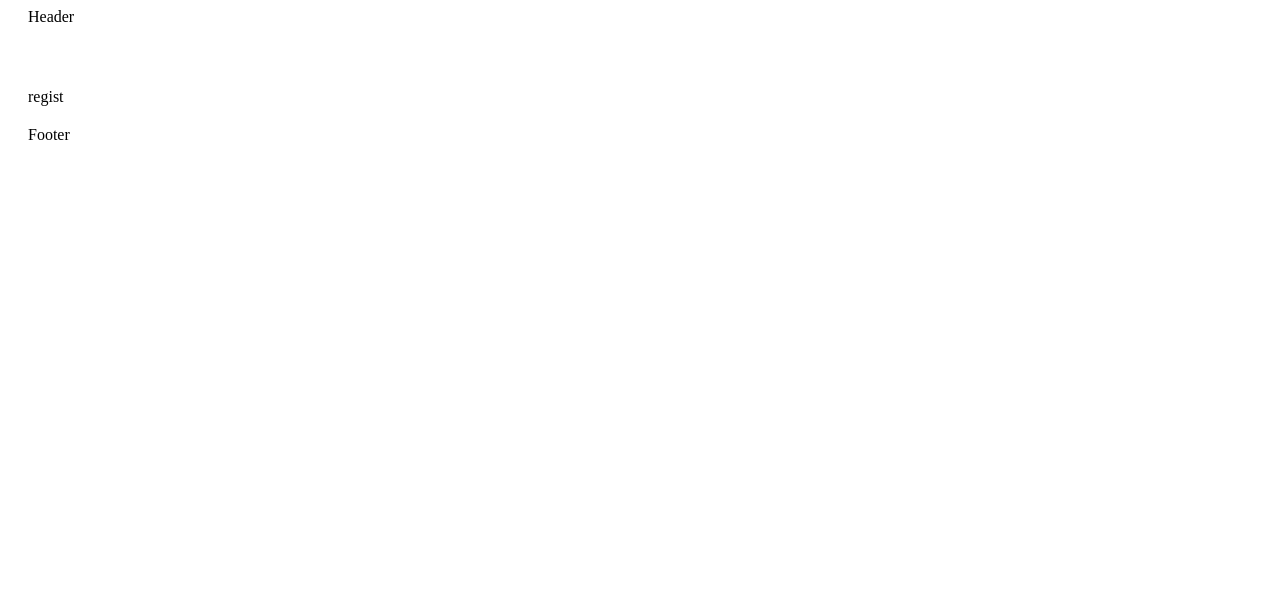
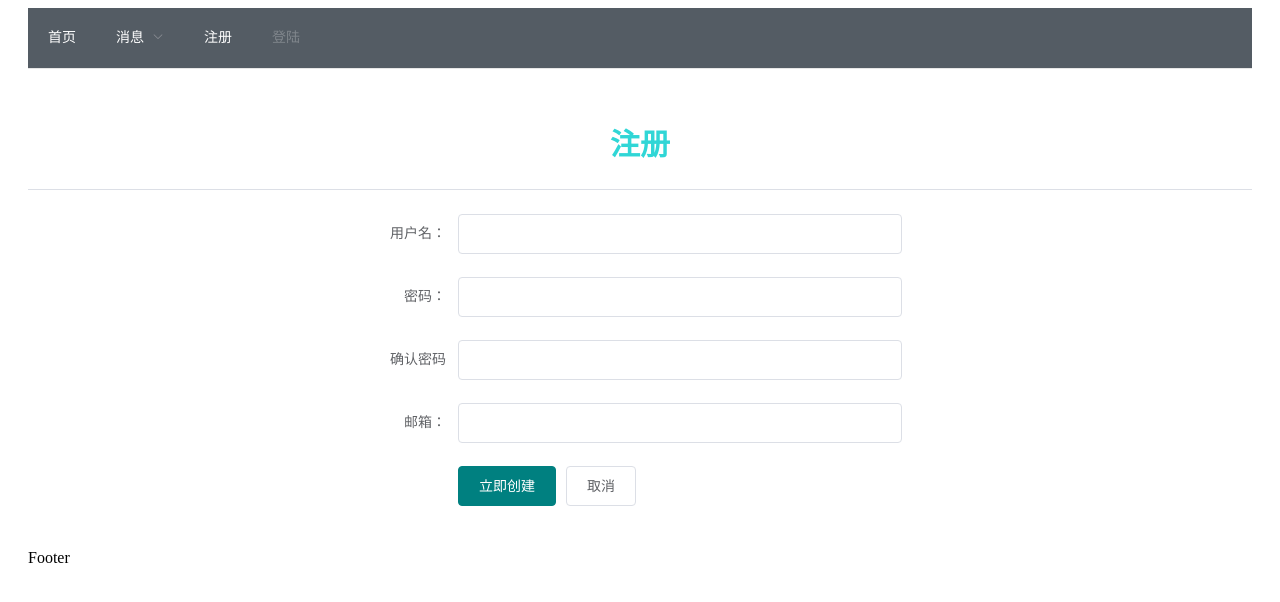
Before and after one commit to risoyo/Nowcoding-vue, a Vue app: page /#/Register in a window 1280 px wide. Shown: the top 602 px of the page. Built offline with nearby package versions, Linux system fonts and the light colour scheme; no server answers.

Commit message:
编写注册页

```diff
--- a/package.json
+++ b/package.json
@@ -1,5 +1,5 @@
 {
-  "name": "trainsystem",
+  "name": "nowcoder",
   "version": "0.1.0",
   "private": true,
   "scripts": {
--- a/public/index.html
+++ b/public/index.html
@@ -5,11 +5,11 @@
     <meta http-equiv="X-UA-Compatible" content="IE=edge">
     <meta name="viewport" content="width=device-width,initial-scale=1.0">
     <link rel="icon" href="<%= BASE_URL %>favicon.ico">
-    <title>trainsystem</title>
+    <title>nowcoder</title>
   </head>
   <body>
     <noscript>
-      <strong>We're sorry but trainsystem doesn't work properly without JavaScript enabled. Please enable it to continue.</strong>
+      <strong>We're sorry but nowcoder doesn't work properly without JavaScript enabled. Please enable it to continue.</strong>
     </noscript>
     <div id="app"></div>
     <!-- built files will be auto injected -->
--- a/src/components/Common/Header.vue
+++ b/src/components/Common/HeaderMain.vue
@@ -9,20 +9,21 @@
       text-color="#fff"
       active-text-color="#ffd04b"
     >
-      <el-menu-item index="1">首页</el-menu-item>
+      <el-menu-item index="home">首页</el-menu-item>
       <el-submenu index="2">
         <template slot="title">消息</template>
         <el-menu-item index="2-1">最热1</el-menu-item>
         <el-menu-item index="2-2">最热2</el-menu-item>
         <el-menu-item index="2-3">最热3</el-menu-item>
         <el-submenu index="2-4">
-          <template slot="title">选项4</template>
+          <template slot="title"
+          >选项4</template>
           <el-menu-item index="2-4-1">选项1</el-menu-item>
           <el-menu-item index="2-4-2">选项2</el-menu-item>
           <el-menu-item index="2-4-3">选项3</el-menu-item>
         </el-submenu>
       </el-submenu>
-      <el-menu-item index="login" >注册</el-menu-item>
+      <el-menu-item index="Register">注册</el-menu-item>
       <el-menu-item index="4" disabled>登陆</el-menu-item>
     </el-menu>
   </div>
@@ -33,7 +34,7 @@
 // import RegisterMain from "@/components/Register/RegisterMain.vue";
 
 export default {
-  name: "header",
+  name: "HeaderMain",
   components: {
     // RegisterMain
   },
@@ -47,11 +48,14 @@ export default {
   methods: {
     handleSelect(key, keyPath) {
       console.log(key, keyPath);
-      if(key === "login"){
-        console.log("login");
-        this.$router.push('Register')
+      if (key === "Register") {
+        console.log("Register");
+        this.$router.push("Register");
+      } else if (key === "home") {
+        console.log("home");
+        this.$router.push("/");
       }
-    },
+    }
   }
 };
 </script>
--- a/src/components/Home/HomeMain.vue
+++ b/src/components/Home/HomeMain.vue
@@ -1,6 +1,6 @@
 <template>
   <div class="hello">
-      <el-tabs v-model="activeName" @tab-click="handleClick">
+      <el-tabs v-model="activeName" @tab-click="handleClick" type="card">
     <el-tab-pane label="最新" name="first">
           <h3>当前页码 is {{totalPageNumber}}</h3>
 
--- a/src/components/Register/RegisterMain.vue
+++ b/src/components/Register/RegisterMain.vue
@@ -1,16 +1,61 @@
 <template>
   <div>
-regist
+    <!-- 注册页页头 -->
+    <h1 class="register-header">注册</h1>
+    <el-divider></el-divider>
+    <!-- 使用element-ui的表单来实现注册页主体 -->
+    <div class="register-form">
+      <el-form ref="form" :model="form" label-width="80px">
+        <el-form-item label="用户名：  ">
+          <el-input v-model="form.name"></el-input>
+        </el-form-item>
+        <el-form-item label="密码：  ">
+          <el-input v-model="form.password"></el-input>
+        </el-form-item>
+        <el-form-item label="确认密码">
+          <el-input v-model="form.passwordConfirm"></el-input>
+        </el-form-item>
+        <el-form-item label="邮箱：  ">
+          <el-input v-model="form.email"></el-input>
+        </el-form-item>
+        <el-form-item>
+          <el-button type="primary" @click="onSubmit">立即创建</el-button>
+          <el-button>取消</el-button>
+        </el-form-item>
+      </el-form>
+    </div>
   </div>
 </template>
 
 <script>
-// @ is an alias to /src
-// import HomeMain from "@/components/Home/HomeMain.vue";
+export default {
+  data() {
+    return {
+      form: {
+        name: '',
+        password: '',
+        passwordConfirm: '',
+        email: '',
+      }
+    }
+  },
+  methods: {
+    onSubmit() {
+      console.log('submit!');
+      console.log(`form is: ${this.form}`);
+    }
+  }
+}
+</script>
 
-export default {
-  components: {
-
-  }
-};
-</script>
+<style lang="scss">
+.register-header {
+  text-align: center;
+  font-size: 30px;
+  color: rgb(48, 214, 214);
+}
+.register-form{
+  padding-left: 350px;
+  padding-right:350px;
+}
+</style>
--- a/src/views/Home.vue
+++ b/src/views/Home.vue
@@ -15,7 +15,7 @@
 <script>
 // @ is an alias to /src
 import HomeMain from "@/components/Home/HomeMain.vue";
-import HeaderMain from "@/components/Common/Header.vue"
+import HeaderMain from "@/components/Common/HeaderMain.vue"
 
 export default {
   name: "app",
--- a/src/views/Register.vue
+++ b/src/views/Register.vue
@@ -1,7 +1,9 @@
 <template>
   <div class="home">
     <el-container>
-      <el-header>Header</el-header>
+      <el-header height="67px">
+        <header-main></header-main>
+      </el-header>
       <el-main>
         <register-main></register-main>
       </el-main>
@@ -13,11 +15,17 @@
 <script>
 // @ is an alias to /src
 import RegisterMain from "@/components/Register/RegisterMain.vue";
+import HeaderMain from "@/components/Common/HeaderMain.vue"
 
 export default {
   name: "register",
   components: {
+    HeaderMain,
     RegisterMain
   }
 };
 </script>
+
+<style scoped lang="scss">
+
+</style>
```
